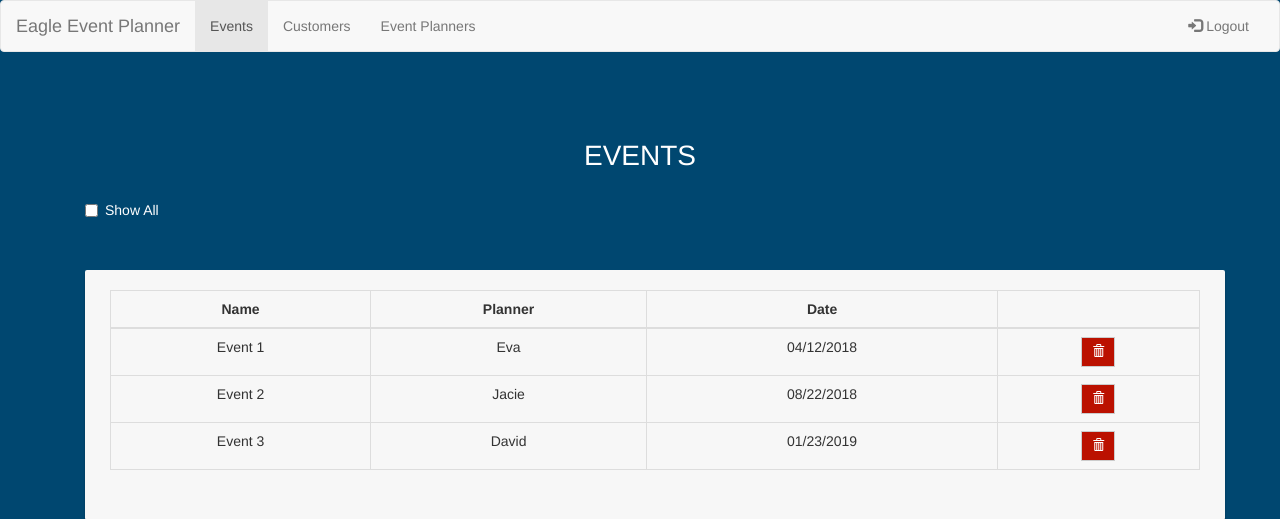
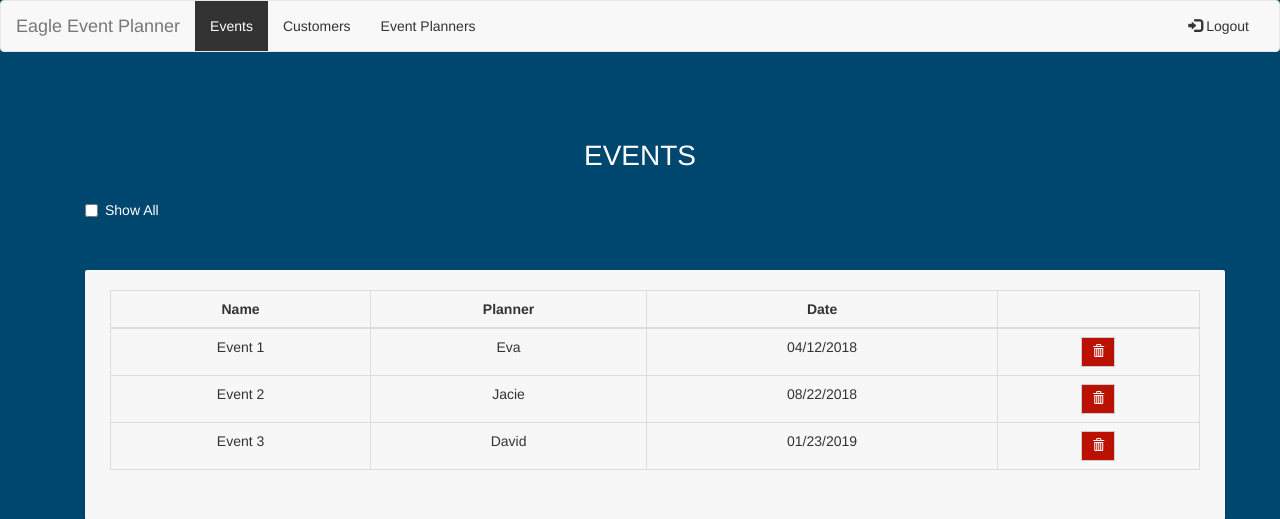
Before and after one commit to simpleman19/eagleEvents, a Flask app: template eagleEvents/templates/event.html.j2 in a window 1280 px wide. Shown: the top 519 px of the page. Run offline with Flask 2, Linux system fonts and the light colour scheme; the template is opened without the code that fills it, so the values that code supplies are empty; parts of the project's set-up code (start-up, migrations or seed data) failed here and were passed over; some libraries are stand-ins or nearby versions.

Commit message:
Fixed the bug for Navbar

```diff
--- a/eagleEvents/static/style.css
+++ b/eagleEvents/static/style.css
@@ -22,6 +22,27 @@ body, html {
 .main{
     padding-bottom: 30%;
 }
+
+/*-------------Navbar------------*/
+
+#topheader .navbar-nav li > a {
+	text-transform: capitalize;
+	color: #333;
+	transition: background-color .2s, color .2s;
+
+	&:hover,
+	&:focus {
+		background-color: #333;
+		color: #fff;
+	}
+}
+
+#topheader .navbar-nav li.active > a {
+	background-color: #333;
+	color: #fff;
+}
+
+
 
 #bEdit{
     display: none;
--- a/eagleEvents/templates/layout.html.j2
+++ b/eagleEvents/templates/layout.html.j2
@@ -9,11 +9,6 @@
     <link rel="stylesheet" href="/static/normalize.css">
     <script src="https://ajax.googleapis.com/ajax/libs/jquery/3.3.1/jquery.min.js"></script>
     <script src="https://maxcdn.bootstrapcdn.com/bootstrap/3.3.7/js/bootstrap.min.js"></script>
-    <script>
-    $(".nav a").on("click", function(){
-    $(".nav").find(".active").removeClass("active");
-    $(this).parent().addClass("active");});
-    </script>
 
     {% block head_content %}
       <title>Eagle Events Layout</title>
@@ -22,19 +17,21 @@
   <body class="main">
       {% block nav_content %}
 
+<div id="topheader">
   <nav class="navbar navbar-default">
 		<div class="container-fluid">
 			 <div class="navbar-header">
-      <button type="button" class="navbar-toggle" data-toggle="collapse" data-target="#myNavbar">
+				  <button type="button" class="navbar-toggle collapsed" data-toggle="collapse" data-target="#bs-example-navbar-collapse-1" aria-expanded="false">
+						<span class="sr-only">Toggle navigation</span>
 						<span class="icon-bar"></span>
 						<span class="icon-bar"></span>
 						<span class="icon-bar"></span>
 				  </button>
 				  <a class="navbar-brand" href="event.html.j2">Eagle Event Planner</a>
 			 </div>
-    <div class="collapse navbar-collapse" id="myNavbar">
+			 <div class="collapse navbar-collapse" id="bs-example-navbar-collapse-1">
 				  <ul class="nav navbar-nav">
-        <li class="active"><a href="/listEvents">Events</a></li>
+						<li class="active"><a href="/listEvents">Events<span class="sr-only">(current)</span></a></li>
 						<li><a href="/listCustomers">Customers</a></li>
 						<li><a href="/listEventPlanners">Event Planners</a></li>
 				  </ul>
@@ -44,6 +41,7 @@
 			 </div>
 		</div>
   </nav>
+</div>
 
        {% endblock %}
     <div class="container">
@@ -65,5 +63,11 @@
 
         {% endblock %}
       </footer>
+      <script>
+    $( '#topheader .navbar-nav a' ).on( 'click', function () {
+	$( '#topheader .navbar-nav' ).find( 'li.active' ).removeClass( 'active' );
+	$( this ).parent( 'li' ).addClass( 'active' );
+});
+    </script>
   </body>
 </html>
```
Lines whose indentation alone changed are shown as unchanged.
